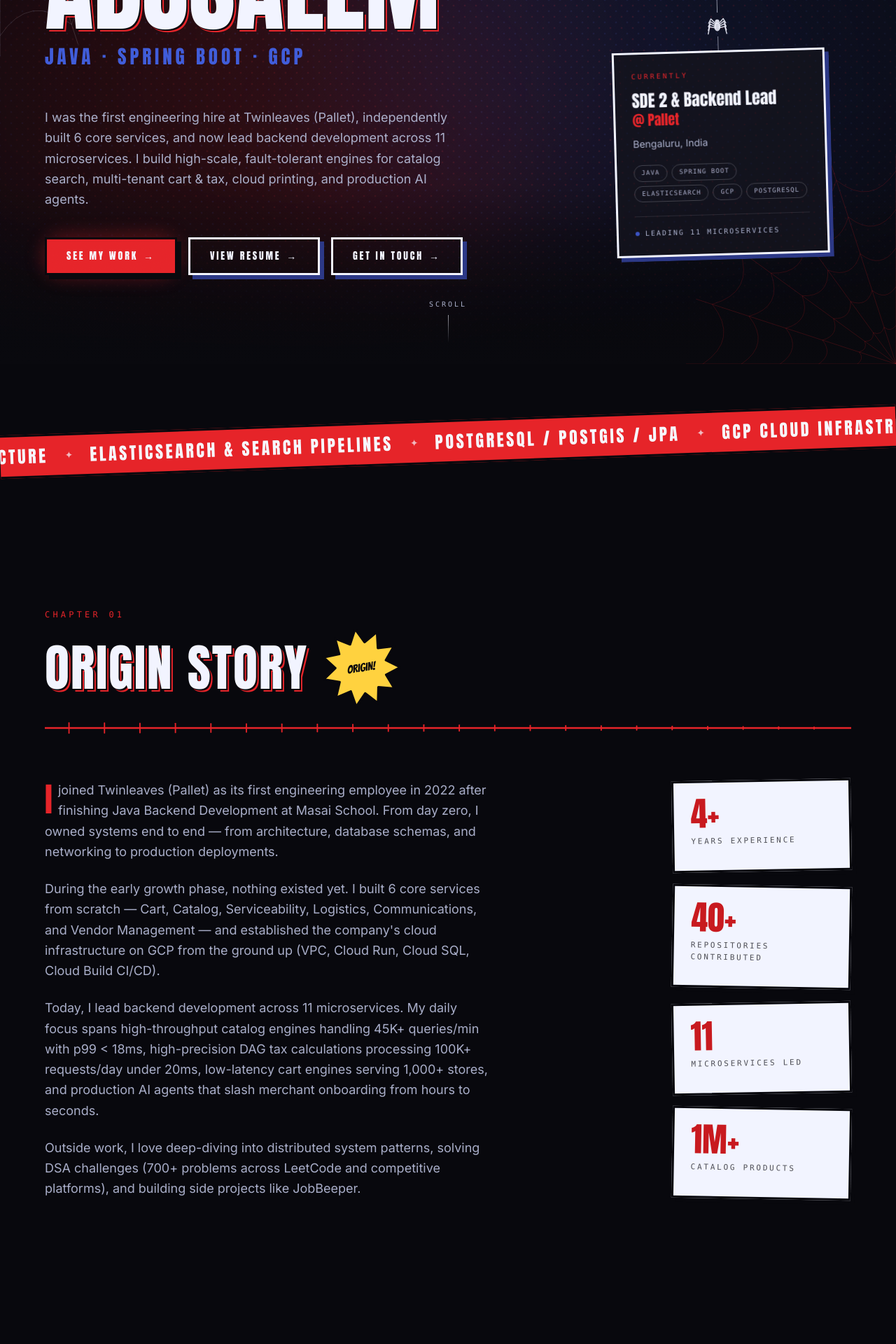
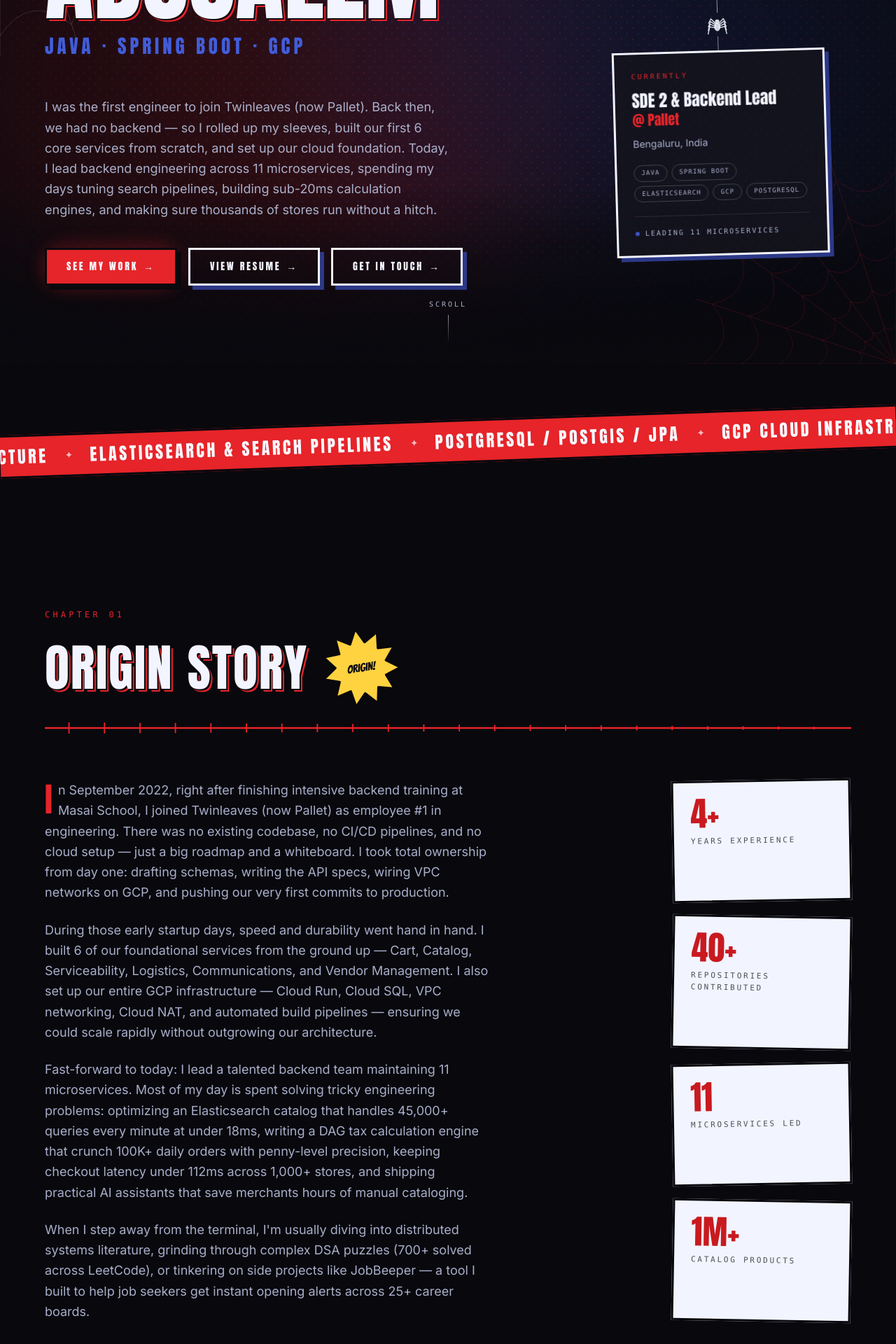
Before and after one commit to Abusalem9/abusalem.me, a Next.js app: page / in a window 1280 px wide. Shown: the part 280-2200 px from the top of the page at 70% size. Built offline with nearby package versions, Linux system fonts and the light colour scheme.

Commit message:
feat: humanize portfolio copy, add dynamic robots.txt and sitemap.xml routes

```diff
--- /dev/null
+++ b/src/app/robots.ts
@@ -0,0 +1,14 @@
+import type { MetadataRoute } from "next";
+import { site } from "@/content/portfolio";
+
+export default function robots(): MetadataRoute.Robots {
+  return {
+    rules: [
+      {
+        userAgent: "*",
+        allow: "/",
+      },
+    ],
+    sitemap: `${site.url}/sitemap.xml`,
+  };
+}
--- a/src/content/portfolio.ts
+++ b/src/content/portfolio.ts
@@ -29,9 +29,9 @@
     "DISTRIBUTED SYSTEMS & AI",
   ],
   blurb:
-    "I was the first engineering hire at Twinleaves (Pallet), independently built 6 core services, " +
-    "and now lead backend development across 11 microservices. I build high-scale, fault-tolerant engines " +
-    "for catalog search, multi-tenant cart & tax, cloud printing, and production AI agents.",
+    "I was the first engineer to join Twinleaves (now Pallet). Back then, we had no backend — so I rolled up my sleeves, " +
+    "built our first 6 core services from scratch, and set up our cloud foundation. Today, I lead backend engineering across " +
+    "11 microservices, spending my days tuning search pipelines, building sub-20ms calculation engines, and making sure thousands of stores run without a hitch.",
   ctaPrimary: { label: "See my work", href: "#work" },
   ctaSecondary: { label: "Get in touch", href: "#contact" },
 };
@@ -49,18 +49,17 @@
 export const about = {
   heading: "ORIGIN STORY",
   paragraphs: [
-    "I joined Twinleaves (Pallet) as its first engineering employee in 2022 after finishing " +
-      "Java Backend Development at Masai School. From day zero, I owned systems end to end — " +
-      "from architecture, database schemas, and networking to production deployments.",
-    "During the early growth phase, nothing existed yet. I built 6 core services from scratch — " +
-      "Cart, Catalog, Serviceability, Logistics, Communications, and Vendor Management — and established " +
-      "the company's cloud infrastructure on GCP from the ground up (VPC, Cloud Run, Cloud SQL, Cloud Build CI/CD).",
-    "Today, I lead backend development across 11 microservices. My daily focus spans high-throughput catalog " +
-      "engines handling 45K+ queries/min with p99 < 18ms, high-precision DAG tax calculations processing 100K+ " +
-      "requests/day under 20ms, low-latency cart engines serving 1,000+ stores, and production AI agents that " +
-      "slash merchant onboarding from hours to seconds.",
-    "Outside work, I love deep-diving into distributed system patterns, solving DSA challenges (700+ problems " +
-      "across LeetCode and competitive platforms), and building side projects like JobBeeper.",
+    "In September 2022, right after finishing intensive backend training at Masai School, I joined Twinleaves (now Pallet) as employee #1 in engineering. " +
+      "There was no existing codebase, no CI/CD pipelines, and no cloud setup — just a big roadmap and a whiteboard. " +
+      "I took total ownership from day one: drafting schemas, writing the API specs, wiring VPC networks on GCP, and pushing our very first commits to production.",
+    "During those early startup days, speed and durability went hand in hand. I built 6 of our foundational services from the ground up — " +
+      "Cart, Catalog, Serviceability, Logistics, Communications, and Vendor Management. I also set up our entire GCP infrastructure — Cloud Run, " +
+      "Cloud SQL, VPC networking, Cloud NAT, and automated build pipelines — ensuring we could scale rapidly without outgrowing our architecture.",
+    "Fast-forward to today: I lead a talented backend team maintaining 11 microservices. Most of my day is spent solving tricky engineering problems: " +
+      "optimizing an Elasticsearch catalog that handles 45,000+ queries every minute at under 18ms, writing a DAG tax calculation engine that crunch 100K+ daily orders " +
+      "with penny-level precision, keeping checkout latency under 112ms across 1,000+ stores, and shipping practical AI assistants that save merchants hours of manual cataloging.",
+    "When I step away from the terminal, I'm usually diving into distributed systems literature, grinding through complex DSA puzzles (700+ solved across LeetCode), " +
+      "or tinkering on side projects like JobBeeper — a tool I built to help job seekers get instant opening alerts across 25+ career boards.",
   ],
   stats: [
     { value: "4+", label: "Years Experience" },
@@ -163,11 +162,10 @@
     title: "CATALOG & DISCOVERY ENGINE",
     tagline: "1M+ products, 45K+ QPM, p99 < 18ms",
     description:
-      "Engineered a high-throughput catalog search and hierarchy engine backed by PostgreSQL and Elasticsearch. " +
-      "Built custom Elasticsearch query pipelines for multi-tenant product discovery, dynamic filtering, aggregations, " +
-      "and pricing with cache-friendly filter execution. Built a multi-level catalog sync engine that propagates master " +
-      "updates across hundreds of stores while preserving store-specific pricing and inventory overrides, plus a backend-driven " +
-      "CMS for real-time app layouts without new releases.",
+      "When your catalog exceeds 1 million products and merchants update stock in real time, basic database lookups break down. " +
+      "I engineered a dedicated catalog engine combining PostgreSQL with custom Elasticsearch query pipelines. It handles multi-tenant discovery, " +
+      "fuzzy search, and dynamic pricing with cache-friendly filter execution. I also designed a multi-level sync engine that automatically fans out updates " +
+      "across hundreds of franchise stores without overriding individual store prices, paired with a backend-driven CMS so the mobile app can change layouts on the fly.",
     tags: ["Java", "Spring Boot", "Elasticsearch", "PostgreSQL", "Multi-tenancy"],
     sfx: "THWIP!",
   },
@@ -175,10 +173,9 @@
     title: "TAX MASTER & DAG ENGINE",
     tagline: "100K+ calculations/day, p99 < 20ms",
     description:
-      "Built a zero-code-change configurable Tax Master supporting tax types, jurisdiction hierarchies, rules, rates, " +
-      "formulas, slabs, effective dates, and exemptions. Powered by a high-precision calculation engine processing 100K+ " +
-      "tax calculations daily with p99 latency under 20ms using DAG-based dependency execution, location/date-aware rule " +
-      "selection, cascading taxes, and penny-perfect rounding reconciliation.",
+      "Retail tax in multi-state commerce is full of tricky edge cases — state versus central rules, slabs, cess, cascading percentages, and rounding splits. " +
+      "Instead of hardcoding rules, I designed a zero-code-change Tax Master where finance teams configure rules, jurisdictions, and effective dates. " +
+      "Under the hood, a DAG (Directed Acyclic Graph) engine evaluates dependencies in parallel, computing penny-accurate taxes on 100,000+ daily orders in under 20ms.",
     tags: ["Java", "Spring Boot", "DAG Engine", "Tax & Billing", "PostgreSQL"],
     sfx: "BAM!",
   },
@@ -186,10 +183,9 @@
     title: "SHARED CART & PROMOTIONS",
     tagline: "1,000+ stores, 112ms latency, 5k-10k QPS",
     description:
-      "Built a shared cart service powering 1,000+ stores across POS, Restaurant, B2C, and B2B flows. Reduced add-to-cart " +
-      "latency from 2s to 112ms while supporting 5,000–10,000+ queries/sec with inventory and offer evaluation. Built a comprehensive " +
-      "promotion engine handling complex Buy-X-Get-Y, step offers, combos, and category/brand pooling that dynamically applies " +
-      "the optimal discount on every cart recalculation.",
+      "A customer adding an item to their cart expects an immediate response, but behind that click are inventory checks, tier pricing, and promo rules. " +
+      "I rebuilt our shared cart engine powering POS, Restaurant, and Consumer apps, slashing add-to-cart latency from 2 seconds down to 112ms under 10,000 queries/sec. " +
+      "I also built a rule-pooling promotion engine that evaluates complex Buy-X-Get-Y offers, bundles, and step discounts on every cart update.",
     tags: ["Java", "Spring Boot", "High-Throughput", "Promotions", "Redis"],
     sfx: "POW!",
   },
@@ -197,10 +193,9 @@
     title: "AI AGENTS & COMMONS",
     tagline: "70-90% onboarding time reduction + lock-free pool",
     description:
-      "Built chat-driven AI catalog and website builder agents that create products, categories, brands, visuals, and SEO " +
-      "with inline actions, slashing store setup and onboarding times by 70–90%. Authored shared platform libraries: a multi-tenant " +
-      "Spring Boot starter for RBAC and rate limiting, and an AI commons library featuring a custom lock-free CAS JDBC connection pool " +
-      "that cut token check latency to 5–11ms with async Pub/Sub billing events.",
+      "Onboarding a grocery merchant used to take days of tedious spreadsheet uploads. I built conversational AI catalog and store-builder agents " +
+      "that generate product catalogs, categories, banners, and SEO metadata directly through chat. To keep agent response times fast and economical, " +
+      "I authored an AI commons library featuring a custom lock-free CAS JDBC connection pool that shaved token verification latency down to 5–11ms.",
     tags: ["Vertex AI", "Spring Boot", "SSE", "Pub/Sub", "Lock-free JDBC"],
     sfx: "ZAP!",
   },
@@ -208,9 +203,9 @@
     title: "CLOUD PRINTER & JOB SYSTEM",
     tagline: "50K–80K print jobs/day across 400+ stores",
     description:
-      "Built a centralized job management system used across 400+ stores to assign, track, and manage job lifecycles in real time. " +
-      "Engineered the Cloud Printer Agent handling 50K–80K daily print jobs with real-time WebSocket delivery, automatic polling fallback, " +
-      "startup recovery, reprint tokens, and resilient Pub/Sub + Kafka event pipelines designed specifically for unstable shop-floor networks.",
+      "Shop floors and commercial kitchens have notoriously spotty Wi-Fi, yet billing receipts and Kitchen Order Tickets (KOT) can never be lost. " +
+      "I built a centralized job orchestration engine and lightweight Cloud Printer Agent that reliably handles 50K–80K daily print jobs. " +
+      "It uses duplex WebSockets with automatic HTTP polling fallback, startup spool recovery, and reprint tokens so no order is ever missed.",
     tags: ["WebSockets", "Kafka", "Pub/Sub", "POS", "Event-driven"],
     sfx: "KRAK!",
   },
@@ -218,9 +213,9 @@
     title: "JOBBEEPER",
     tagline: "Personal project · 25+ platforms, 2K+ active users",
     description:
-      "Built JobBeeper end to end to aggregate job openings across 25+ hiring platforms (LinkedIn, Naukri, Workday, Greenhouse, Lever, Ashby) " +
-      "into one place, delivering real-time personalized alerts via Telegram, Web Push, Email, and Android. Built the matching engine " +
-      "with deduplication and failure retries, running in production on Oracle Cloud with Docker, PostgreSQL, Nginx, and background workers.",
+      "Job searching is stressful when you have to refresh 20 different portals every day. I built JobBeeper to aggregate openings across 25+ major job boards " +
+      "(LinkedIn, Naukri, Workday, Greenhouse, Lever, Ashby) into a unified stream. It runs intelligent matching, deduplication, and retries, sending instant personalized alerts " +
+      "via Telegram, Web Push, and Android. It runs 24/7 on Oracle Cloud with Docker, PostgreSQL, Redis, and Celery workers.",
     tags: ["Python", "PostgreSQL", "Redis", "Docker", "Nginx"],
     href: "https://jobbeeper.com",
     sfx: "SNIKT!",
@@ -365,9 +360,9 @@
 export const contact = {
   heading: "SEND UP THE SIGNAL",
   blurb:
-    "If you've got a backend challenge worth chewing on — high-throughput catalog search, " +
-    "sub-20ms tax & pricing calculation, multi-tenant microservice architecture, or AI agents — " +
-    "my inbox is open.",
+    "Whether you're tackling high-throughput search, architecting low-latency transactional engines, " +
+    "or looking for a hands-on technical lead to take systems from zero to one — I'm always up for a good engineering conversation. " +
+    "Drop me an email or find me on the channels below.",
   email: "mail@abusalem.me",
   location: "Bengaluru, India",
   socials: [
```
Also changed, not shown: src/app/sitemap.ts (added, +28 -0 lines).
